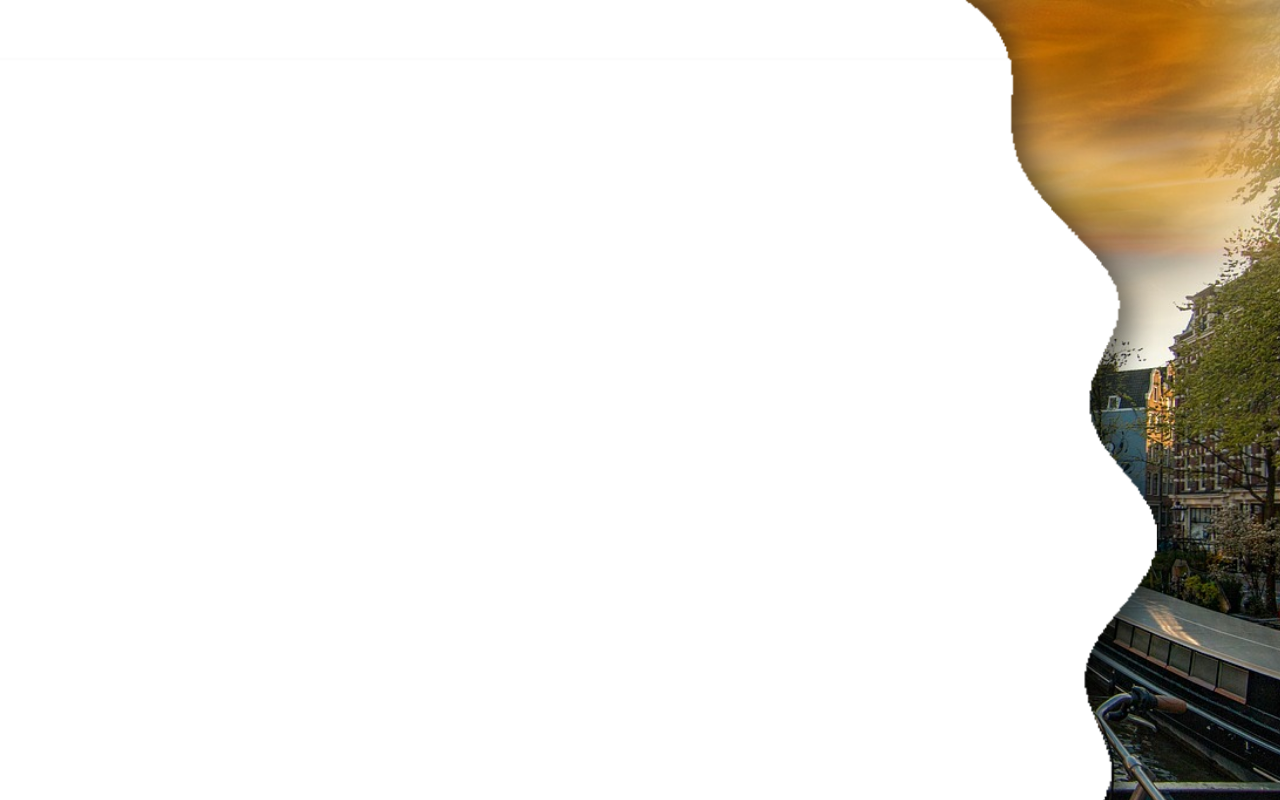
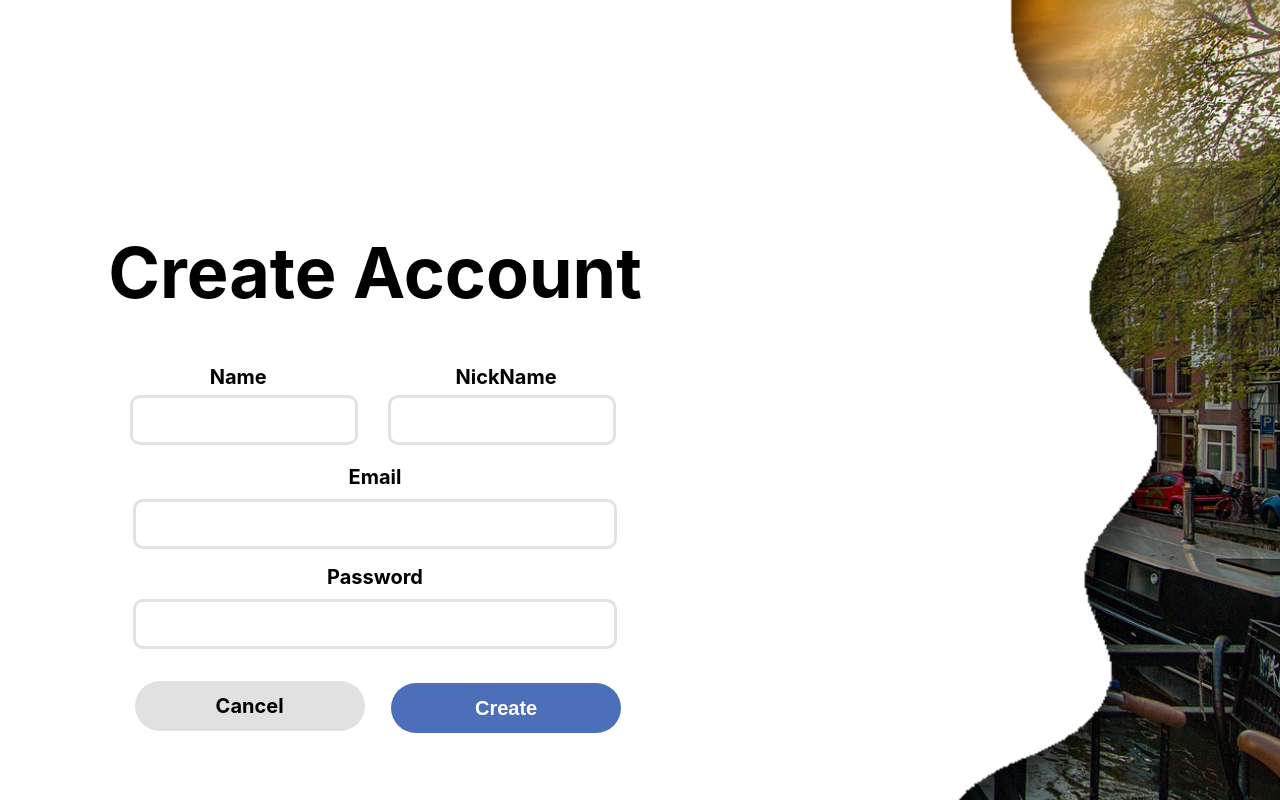
Before and after one commit to ykkc21/Capstone, a React (Create React App) app in the folder project/: page /join in a window 1280 px wide. Shown: the top 800 px of the page. Built offline with nearby package versions, Linux system fonts and the light colour scheme.

Commit message:
commit
commit

```diff
--- a/project/src/pages/join.jsx
+++ b/project/src/pages/join.jsx
@@ -5,7 +5,29 @@ const Join = () => {
   return (
     <Fragment>
       <div className={style.Join}>
-        <div className={style.Join_BackWave}></div>
+        <div className={style.Join_BackWave}>
+          <div className={style.JoinBox}>
+            <h1>Create Account</h1>
+            <form className={style.JoinForm} action="/">
+              <div className={style.inputbox}>
+                <label>Name</label>
+                <input type="text" name="name" autoComplete="off" />
+                <label>NickName</label>
+                <input type="text" name="nickname" autoComplete="off" />
+              </div>
+              <div className={style.inputbox}>
+                <label>Email</label>
+                <input type="email" name="email" autoComplete="off" />
+              </div>
+              <div className={style.inputbox}>
+                <label>Password</label>
+                <input type="password" name="pw" autoComplete="off" />
+              </div>
+              <button type="submit">Create</button>
+            </form>
+            <a className={style.Cancel}>Cancel</a>
+          </div>
+        </div>
         <div className={style.Join_BackImage}></div>
       </div>
     </Fragment>
--- a/project/src/pages/login.jsx
+++ b/project/src/pages/login.jsx
@@ -34,11 +34,14 @@ const Login = () => {
                 Sign up
               </button>
             </form>
-            <div className={style.iconbox}>
+            {/* <div className={style.iconbox}>
               <a href="/" className={`${style.google} ${style.icon} `}></a>
               <a href="/" className={`${style.naver} ${style.icon}`}></a>
               <a href="/" className={`${style.facebook}  ${style.icon}`}></a>
-            </div>
+            </div> */}
+            <a className={style.join_text} href="/join">
+              저장된 회원정보가 없나요?
+            </a>
           </div>
         </div>
       </div>
--- a/project/src/styles/Join.module.css
+++ b/project/src/styles/Join.module.css
@@ -5,17 +5,125 @@
   position: relative;
 }
 
+input {
+  outline: none;
+}
+
 .Join_BackWave {
   width: 1200px;
-  height: 1000px;
+  height: 100vh;
   background-image: url("../assets/img/joinBack.png");
   background-repeat: no-repeat;
   background-position: right center;
   background-size: cover;
+  padding-top: 200px;
+  padding-left: 90px;
 }
+
+.Join_BackWave > .JoinBox {
+  width: 570px;
+  height: 660px;
+  padding-top: 30px;
+  position: relative;
+}
+
+.Join_BackWave > .JoinBox > h1 {
+  font-size: 70px;
+  margin-bottom: 50px;
+  text-align: center;
+}
+.Join_BackWave > .JoinBox > .JoinForm {
+  width: 100%;
+  height: 490px;
+  position: relative;
+  text-align: center;
+}
+
+.Join_BackWave > .JoinBox > .JoinForm > .inputbox {
+  width: 100%;
+  height: 100px;
+}
+.Join_BackWave > .JoinBox > .JoinForm > .inputbox > label {
+  display: block;
+  font-size: 20px;
+  font-weight: bold;
+  margin-bottom: 10px;
+}
+.Join_BackWave > .JoinBox > .JoinForm > .inputbox > input {
+  width: 85%;
+  height: 50px;
+  border: 3px solid #e2e2e2;
+  border-radius: 10px;
+}
+.Join_BackWave > .JoinBox > .JoinForm > .inputbox:nth-of-type(1) > label {
+  width: 40%;
+  margin: 0 !important;
+  position: absolute;
+  top: 0;
+}
+.Join_BackWave
+  > .JoinBox
+  > .JoinForm
+  > .inputbox:nth-of-type(1)
+  > label:nth-of-type(1) {
+  left: 6%;
+}
+.Join_BackWave
+  > .JoinBox
+  > .JoinForm
+  > .inputbox:nth-of-type(1)
+  > label:nth-of-type(2) {
+  left: 53%;
+}
+.Join_BackWave > .JoinBox > .JoinForm > .inputbox:nth-of-type(1) > input {
+  width: 40%;
+  float: left;
+  margin-top: 30px;
+  margin-left: 40px;
+}
+
+.Join_BackWave
+  > .JoinBox
+  > .JoinForm
+  > .inputbox:nth-of-type(1)
+  > input:nth-of-type(2) {
+  margin-left: 30px;
+}
+
+.Join_BackWave > .JoinBox > .JoinForm > button {
+  width: 230px;
+  height: 50px;
+  border: none;
+  border-radius: 37.5px;
+  font-size: 20px;
+  font-weight: bold;
+  background-color: #4d6eb8;
+  color: #fff;
+  position: absolute;
+  top: 70%;
+  left: 73%;
+  transform: translate(-50%, -50%);
+}
+
+.Cancel {
+  display: block;
+  width: 230px;
+  height: 50px;
+  background-color: #e1e1e1;
+  text-align: center;
+  line-height: 50px;
+  border-radius: 37.5px;
+  font-size: 20px;
+  font-weight: bold;
+  position: absolute;
+  top: 76.6%;
+  left: 28%;
+  transform: translate(-50%, -50%);
+}
+
 .Join_BackImage {
   width: 1300px;
-  height: 1000px;
+  height: 100vh;
   background-image: url("../assets/img/amsterdam-5768537_1280.jpg");
   background-repeat: no-repeat;
   background-position: left;
--- a/project/src/styles/Login.module.css
+++ b/project/src/styles/Login.module.css
@@ -28,6 +28,7 @@
   top: 50%;
   left: 20%;
   transform: translate(-50%, -50%);
+  text-align: center;
 }
 .login_box_h1 {
   font-size: 70px;
@@ -118,3 +119,10 @@
 .facebook {
   background-image: url("../assets/img/facebook.png");
 }
+
+.join_text {
+  display: block;
+  color: #a1a1a1;
+  margin-top: 40px;
+  margin-left: 50px;
+}
```
